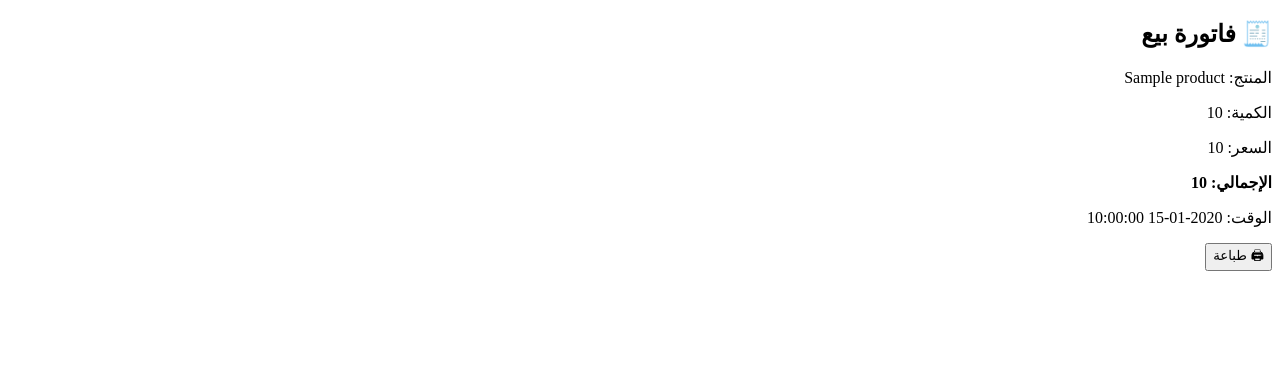
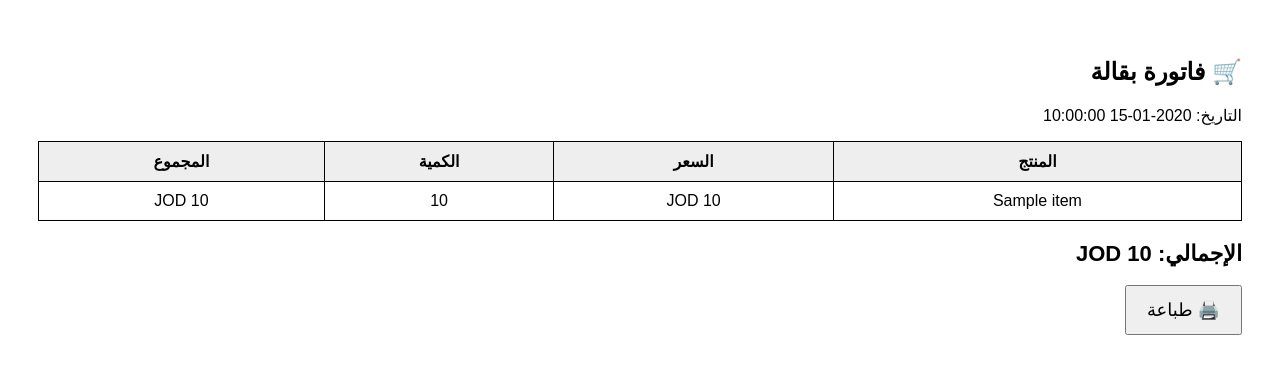
Before and after one commit to bkawash-ops/grecory_web, a Flask app: template templates/Invoice.html in a window 1280 px wide. Shown: the top 374 px of the page. Run offline with Flask 3, Linux system fonts and the light colour scheme; the template is opened without the code that fills it: most values are stand-ins (such as "Sample title", 1, 10 or a date in 2020).

Commit message:
Update Invoice.html

```diff
--- a/templates/Invoice.html
+++ b/templates/Invoice.html
@@ -1,21 +1,112 @@
 <!DOCTYPE html>
 <html lang="ar" dir="rtl">
+
 <head>
+
 <meta charset="UTF-8">
-<title>فاتورة</title>
+
+<title>فاتورة بيع</title>
+
+<style>
+
+body{
+    font-family: Arial;
+    padding:30px;
+}
+
+table{
+    width:100%;
+    border-collapse:collapse;
+}
+
+th,td{
+    border:1px solid #000;
+    padding:10px;
+    text-align:center;
+}
+
+th{
+    background:#eee;
+}
+
+.total{
+    font-size:22px;
+    font-weight:bold;
+    margin-top:20px;
+}
+
+button{
+    padding:12px 20px;
+    font-size:18px;
+}
+
+@media print{
+    button{
+        display:none;
+    }
+}
+
+</style>
+
 </head>
+
 
 <body>
 
-<h2>🧾 فاتورة بيع</h2>
 
-<p>المنتج: {{ product.name }}</p>
-<p>الكمية: {{ qty }}</p>
-<p>السعر: {{ product.price }}</p>
-<p><b>الإجمالي: {{ total }}</b></p>
-<p>الوقت: {{ time }}</p>
+<h2>🛒 فاتورة بقالة</h2>
 
-<button onclick="window.print()">🖨 طباعة</button>
+<p>
+التاريخ:
+{{time}}
+</p>
+
+
+<table>
+
+<tr>
+<th>المنتج</th>
+<th>السعر</th>
+<th>الكمية</th>
+<th>المجموع</th>
+</tr>
+
+
+{% for item in items %}
+
+<tr>
+
+<td>{{item.name}}</td>
+
+<td>{{item.price}} JOD</td>
+
+<td>{{item.qty}}</td>
+
+<td>{{item.total}} JOD</td>
+
+</tr>
+
+{% endfor %}
+
+
+</table>
+
+
+<div class="total">
+
+الإجمالي:
+{{total}} JOD
+
+</div>
+
+
+<br>
+
+<button onclick="window.print()">
+🖨️ طباعة
+</button>
+
 
 </body>
+
 </html>
```
